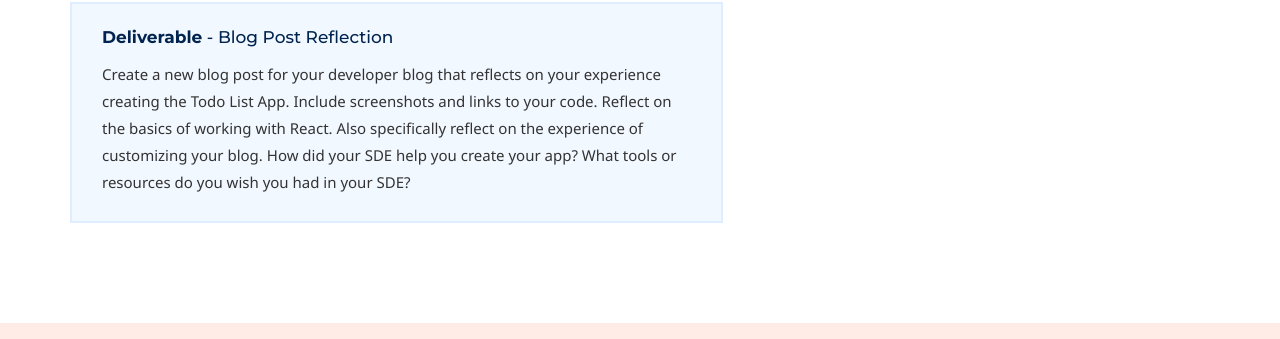
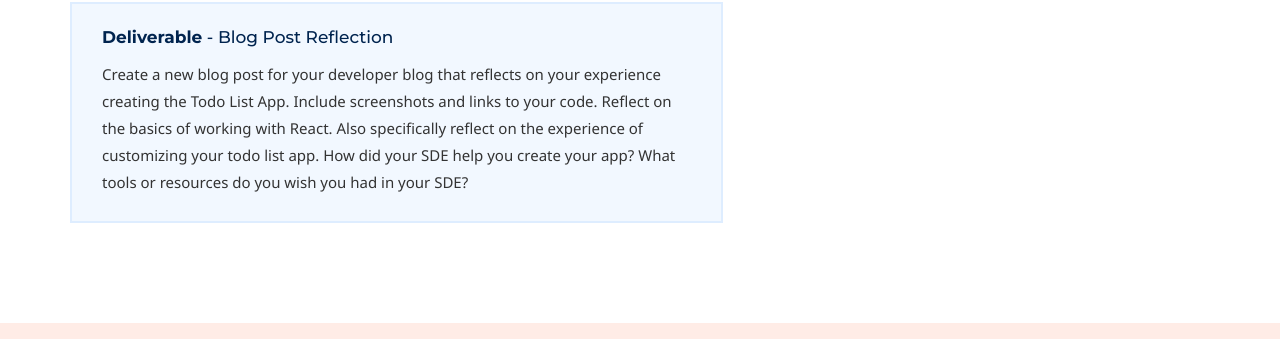
Before and after one commit to db-cs/C2-Curriculum, a Jekyll site: the page built from u1/p3/index.md, in a window 1280 px wide and 900 px high, scrolled down 2807 px. Shown: the part 196-535 px from the top of the window. Built offline with Jekyll 4.4.1, drawn with Linux system fonts in a browser that asks for light colours; some web fonts are replaced.

Commit message:
Fix typo in deliverables

```diff
--- a/u1/p3/index.md
+++ b/u1/p3/index.md
@@ -63,5 +63,5 @@ Explore other component libraries like Material UI or Ant that you could potenti
 
 <div class="callout callout--info">
   <p><strong><b>Deliverable</b> - Blog Post Reflection</strong></p>
-  <p>Create a new blog post for your developer blog that reflects on your experience creating the Todo List App. Include screenshots and links to your code. Reflect on the basics of working with React. Also specifically reflect on the experience of customizing your blog. How did your SDE help you create your app? What tools or resources do you wish you had in your SDE?</p>
+  <p>Create a new blog post for your developer blog that reflects on your experience creating the Todo List App. Include screenshots and links to your code. Reflect on the basics of working with React. Also specifically reflect on the experience of customizing your todo list app. How did your SDE help you create your app? What tools or resources do you wish you had in your SDE?</p>
 </div>
```
